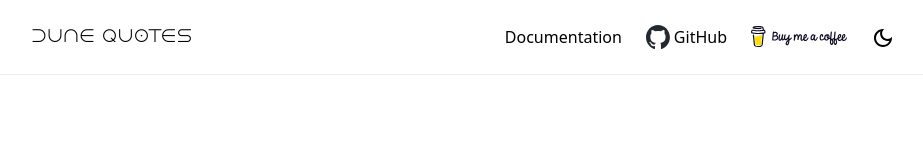
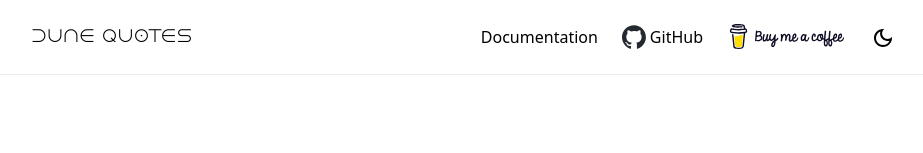
Before and after one commit to jessicsw/dune-quotes-docs, a React (Create React App) app: page / in a window 1280 px wide. Shown: the top 153 px of the page, without its empty margins (177-1100 px from the left). Built offline with nearby package versions, Linux system fonts and the light colour scheme; grey boxes are pictures that could not be loaded.

Commit message:
fixed: svg imports

```diff
--- a/src/components/NavBar.jsx
+++ b/src/components/NavBar.tsx
@@ -1,16 +1,17 @@
+import React from "react";
 import MenuRoundedIcon from "@mui/icons-material/MenuRounded";
 import ClearIcon from "@mui/icons-material/Clear";
 import DarkModeOutlinedIcon from "@mui/icons-material/DarkModeOutlined";
 import LightModeOutlinedIcon from "@mui/icons-material/LightModeOutlined";
-import BMCButton from "../assets/bmc-full-logo.svg";
 import { NavLink, Link } from "react-router-dom";
 import { useState, useEffect } from "react";
-import GitHubMark from "../assets/github-mark.svg";
-import GitHubMarkWhite from "../assets/github-mark-white.svg";
+import { ReactComponent as BMCButton } from "../assets/bmc-full-logo.svg";
+import { ReactComponent as GitHubMark } from "../assets/github-mark.svg";
+import { ReactComponent as GitHubMarkWhite } from "../assets/github-mark-white.svg";
 
 const NavBar = () => {
-  const [toggleMenu, setToggleMenu] = useState(false);
-  const [toggleDarkTheme, setToggleDarkTheme] = useState(true);
+  const [toggleMenu, setToggleMenu] = useState<boolean>(false);
+  const [toggleDarkTheme, setToggleDarkTheme] = useState<boolean>(true);
 
   useEffect(() => {
     const currentTheme = localStorage.getItem("theme");
@@ -30,11 +31,11 @@ const NavBar = () => {
     }
   }, []);
 
-  const handleToggleMenu = () => {
+  const handleToggleMenu = (): void => {
     setToggleMenu(!toggleMenu);
   };
 
-  const handleToggleDarkTheme = () => {
+  const handleToggleDarkTheme = (): void => {
     if (toggleDarkTheme) {
       document.documentElement.classList.add("dark");
       localStorage.setItem("theme", "dark");
@@ -71,26 +72,23 @@ const NavBar = () => {
                 className="flex space-x-1 p-3 hover:bg-[#edebe5] rounded-full dark:hover:bg-white dark:hover:bg-opacity-20"
                 href="http://github.com/jessicsw/dune-quotes"
               >
-                <img
-                  src={toggleDarkTheme ? GitHubMark : GitHubMarkWhite}
-                  alt="GitHub Logo"
-                  width="24"
-                  height="24"
-                />
+                {toggleDarkTheme ? (
+                  <GitHubMark width="24" height="24" title="GitHub logo" />
+                ) : (
+                  <GitHubMarkWhite width="24" height="24" title="GitHub logo" />
+                )}
                 <span>GitHub</span>
               </a>
             </li>
             <li
               id="bmc"
-              className="hidden md:block rounded-full hover:bg-[#edebe5] dark:hover:bg-black dark:hover:bg-opacity-20 dark:invert"
+              className="hidden md:inline rounded-full hover:bg-[#edebe5] dark:hover:bg-black dark:hover:bg-opacity-20 dark:invert"
             >
-              <Link className="" to="https://www.buymeacoffee.com/jessicsw">
-                <img
-                  className="min-w-[120px] p-3"
-                  src={BMCButton}
-                  alt="Button to buy me a coffee"
-                  width="120"
-                />
+              <Link
+                className="flex items-center p-3"
+                to="https://www.buymeacoffee.com/jessicsw"
+              >
+                <BMCButton width="120" height="25" title="Buy me a coffee" />
               </Link>
             </li>
             <li className="hover:bg-[#edebe5] dark:hover:bg-white dark:hover:bg-opacity-20 rounded-full md:mr-1">
@@ -136,12 +134,11 @@ const NavBar = () => {
                 href="http://github.com/jessicsw/dune-quotes"
                 onClick={handleToggleMenu}
               >
-                <img
-                  src={toggleDarkTheme ? GitHubMark : GitHubMarkWhite}
-                  alt="GitHub Logo"
-                  width="24"
-                  height="24"
-                />
+                {toggleDarkTheme ? (
+                  <GitHubMark width="24" height="24" title="GitHub logo" />
+                ) : (
+                  <GitHubMarkWhite width="24" height="24" title="GitHub logo" />
+                )}
                 <span>GitHub</span>
               </a>
             </li>
@@ -149,13 +146,11 @@ const NavBar = () => {
               id="bmc"
               className="hover:bg-[#edebe5] dark:hover:bg-black dark:hover:bg-opacity-20 dark:invert"
             >
-              <Link to="https://www.buymeacoffee.com/jessicsw">
-                <img
-                  className="min-w-[140px] p-5"
-                  src={BMCButton}
-                  alt="Button to buy me a coffee"
-                  width="140"
-                />
+              <Link
+                className="inline-block p-5 w-screen"
+                to="https://www.buymeacoffee.com/jessicsw"
+              >
+                <BMCButton width="120" height="25" title="Buy me a coffee" />
               </Link>
             </li>
           </ul>
--- a/types.d.ts
+++ b/types.d.ts
@@ -1,3 +1,5 @@
+/// <reference types="react-scripts" />
+
 export type APIReference = {
   description: string;
   route: string;
```
Also changed, not shown: tsconfig.json (+5 -2 lines), src/assets/github-mark-white.svg, src/assets/github-mark.svg.
